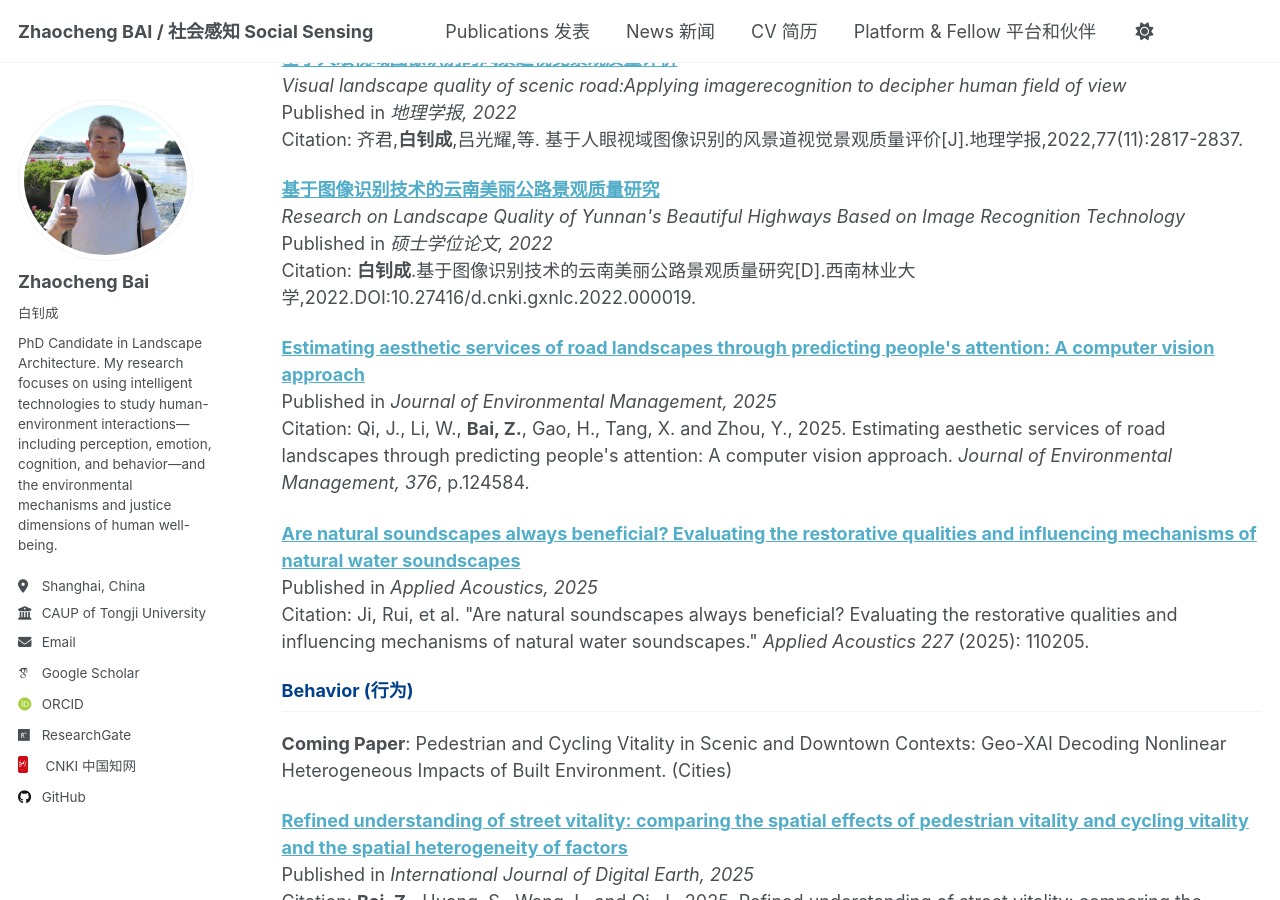
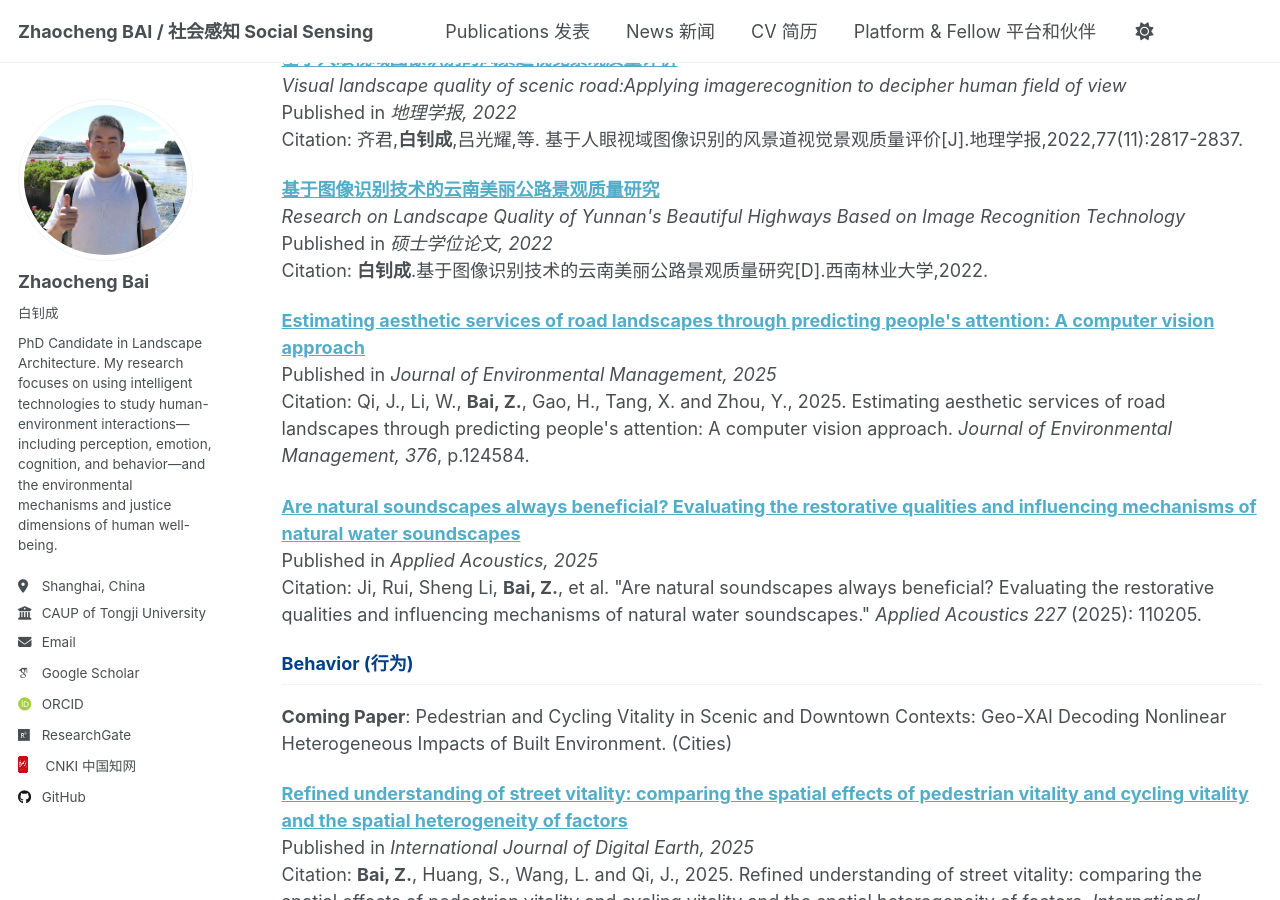
Before and after one commit to arsbai/arsbai.github.io, a Jekyll site: the page built from _pages/publications.md, in a window 1280 px wide and 900 px high, scrolled down 262 px. Built offline with Jekyll 4.4.1, drawn with Linux system fonts in a browser that asks for light colours; some web fonts are replaced; a script that is not in the unit is left out; some of the changed text lies outside the part shown.

```diff
--- a/_pages/publications.md
+++ b/_pages/publications.md
@@ -19,7 +19,7 @@ author_profile: true
   <p><b><a href="https://kns.cnki.net/kcms2/article/abstract?v=sUPs6kfIqsauzG6TS_W-Lf9yJo22douWkx4T3hlnQqvHRObd4ft-6hfu47ZvFMEakQ56LwrCPZLJ94Q6X230tq5oHHhtpDGtkzjzeatRpdj1HnVGmxuF7Sf_o3E_WzDIsZg3WuvVPTcxW_-rVJ3v_auUqxzit3WdaZDFCOptHQA=&uniplatform=NZKPT" target="_blank">基于图像识别技术的云南美丽公路景观质量研究</a></b><br>
   <i>Research on Landscape Quality of Yunnan's Beautiful Highways Based on Image Recognition Technology</i><br>
   Published in <i>硕士学位论文, 2022</i><br>
-  Citation: <b>白钊成</b>.基于图像识别技术的云南美丽公路景观质量研究[D].西南林业大学,2022.DOI:10.27416/d.cnki.gxnlc.2022.000019.</p>
+  Citation: <b>白钊成</b>.基于图像识别技术的云南美丽公路景观质量研究[D].西南林业大学,2022.</p>
 
   <p><b><a href="https://doi.org/10.1016/j.jenvman.2025.124584" target="_blank">Estimating aesthetic services of road landscapes through predicting people's attention: A computer vision approach</a></b><br>
   Published in <i>Journal of Environmental Management, 2025</i><br>
@@ -27,7 +27,7 @@ author_profile: true
 
   <p><b><a href="https://doi.org/10.1016/j.apacoust.2024.110205" target="_blank">Are natural soundscapes always beneficial? Evaluating the restorative qualities and influencing mechanisms of natural water soundscapes</a></b><br>
   Published in <i>Applied Acoustics, 2025</i><br>
-  Citation: Ji, Rui, et al. "Are natural soundscapes always beneficial? Evaluating the restorative qualities and influencing mechanisms of natural water soundscapes." <i>Applied Acoustics 227</i> (2025): 110205.</p>
+  Citation: Ji, Rui, Sheng Li, <b>Bai, Z.</b>, et al. "Are natural soundscapes always beneficial? Evaluating the restorative qualities and influencing mechanisms of natural water soundscapes." <i>Applied Acoustics 227</i> (2025): 110205.</p>
 </div>
 
 <div class="list__item">
@@ -96,12 +96,12 @@ author_profile: true
   <p><b><a href="https.cnki.net/kcms2/article/abstract?v=sUPs6kfIqsY4DHMmbINXwfisI2Hc4vZVblGRgoqoIuf2VZbJdtTCdArVBw6rG-DJ-SPWmpHv7QOKduhp-ksgsB7JujWzffeXnheuSZ0iCjMDc7INbBsjowVl1gDlLlhY9_F7OKeZBCHDnGo-ecddvAtLxzPhwMLqGNFWGg9YMic=&uniplatform=NZKPT" target="_blank">迈向数智化——数字景观发展与前沿议题</a></b><br>
   <i>Towards Digital Intelligence: Development and Frontier Issues of Digital Landscape</i><br>
   Published in <i>中国园林, 2025</i><br>
-  Citation: 刘颂,柳迪子,<b>白钊成</b>,等. 迈向数智化——数字景观发展与前沿议题[J].中国园林,2025,41(10):137-144.DOI:10.19775/j.cla.2025.10.0137.</p>
+  Citation: 刘颂,柳迪子,<b>白钊成</b>,等. 迈向数智化——数字景观发展与前沿议题[J].中国园林,2025,41(10):137-144.</p>
 
   <p><b><a href="https://kns.cnki.net/kcms2/article/abstract?v=sUPs6kfIqsYnuKXjQT54BsM2QJS45sdhk3T0CkuMxBssl1hp_AJktyVYCZb77bwZOt3IRUZTpJjq6OuxB8qh-sgPzx5DkxRrxYMyJuc5VcK-LnWxKwszwtxH0NIgnlNknkahx0Df0XxuhwjqQr6uWdzKeYS0N08f7cE1DH7bWaQ=&uniplatform=NZKPT" target="_blank">复杂适应系统视角下环城绿带“主体-环境”演进机制——以北京市绿隔为例</a></b><br>
   <i>Evolutionary Mechanism of "Agent-Environment" in Urban Green Belts from the Perspective of Complex Adaptive Systems: A Case Study of Beijing's Green Isolation Belt</i><br>
   Published in <i>风景园林, 2025</i><br>
-  Citation: 刘颂,沈培宇,柳迪子,等. 复杂适应系统视角下环城绿带“主体-环境”演进机制——以北京市绿隔为例[J].风景园林,2025,32(06):78-85.</p>
+  Citation: 刘颂,沈培宇,柳迪子,<b>白钊成</b>. 复杂适应系统视角下环城绿带“主体-环境”演进机制——以北京市绿隔为例[J].风景园林,2025,32(06):78-85.</p>
 
   <p><b><a href="https://kns.cnki.net/kcms2/article/abstract?v=sUPs6kfIqsY4bu3baLwWbeh7e20et58Z15WRao4Ne9zgBzaLQWYI4-EHUWU2UtvFPw9Zdto_ygaHtJ6O6YZXxy1tDAFFEOWiWWf1UTeArpX6gAWDS8n_GkqHTXgAjhDVx0wBAukLK43hG2siRNzpNFHQebPbm7qUJxM0EWtpEjI=&uniplatform=NZKPT" target="_blank">基于HGIS的唐代私家园林时空格局演变过程及其驱动力研究</a></b><br>
   <i>Research on the Spatiotemporal Pattern Evolution and Driving Forces of Private Gardens in the Tang Dynasty Based on HGIS</i><br>
```
Also changed, not shown: _pages/about.md (+9 -5 lines), _pages/news.md (added, +60 -0 lines), images/440a09028bc8d8c1ecebca9f766c9007.jpg (added), images/9631b5f294284db25e941d4c6e2fc7e9.jpg (added), images/chongqing1.png (added), images/jiankang.png (added), images/shaoxing1.png (added), images/zaixian.png (added), 2 other files.
